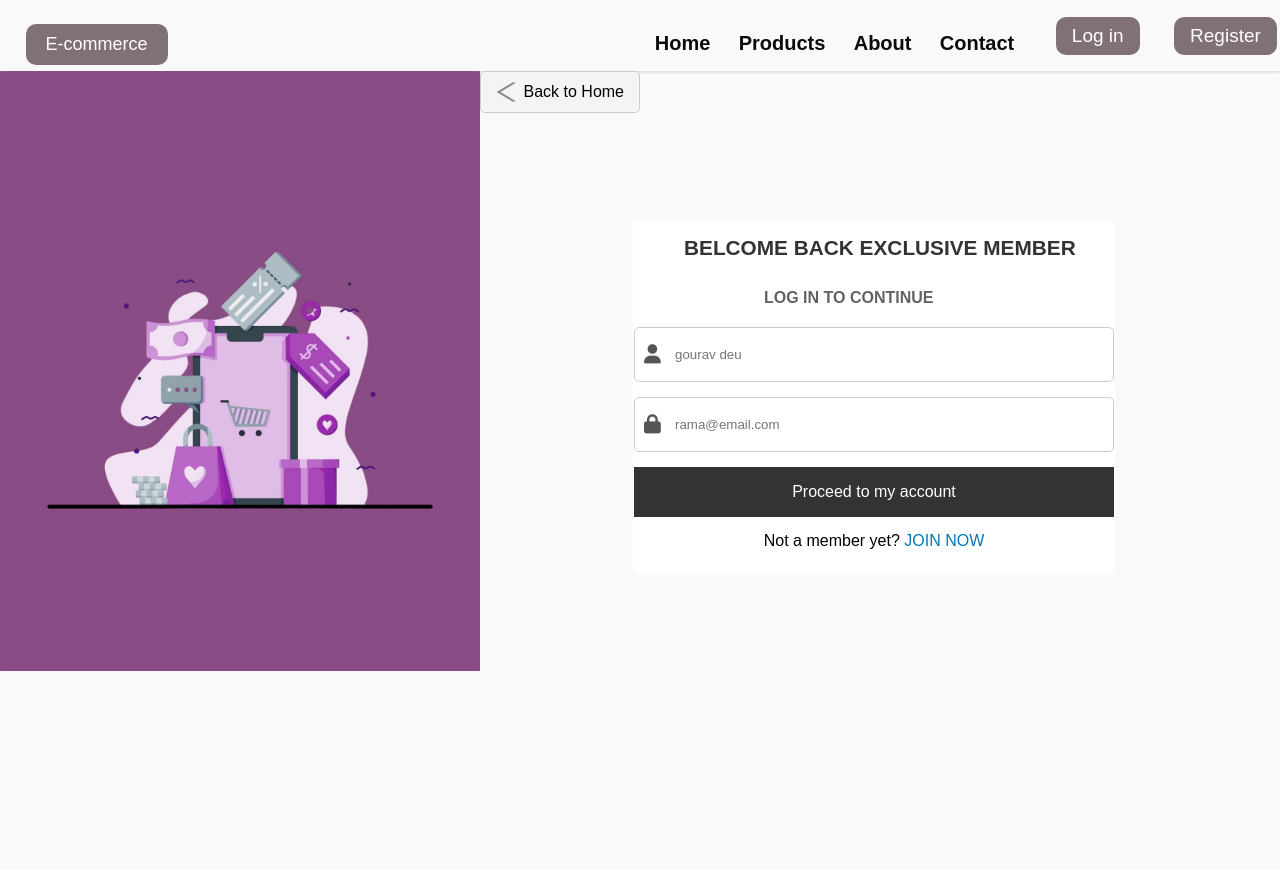
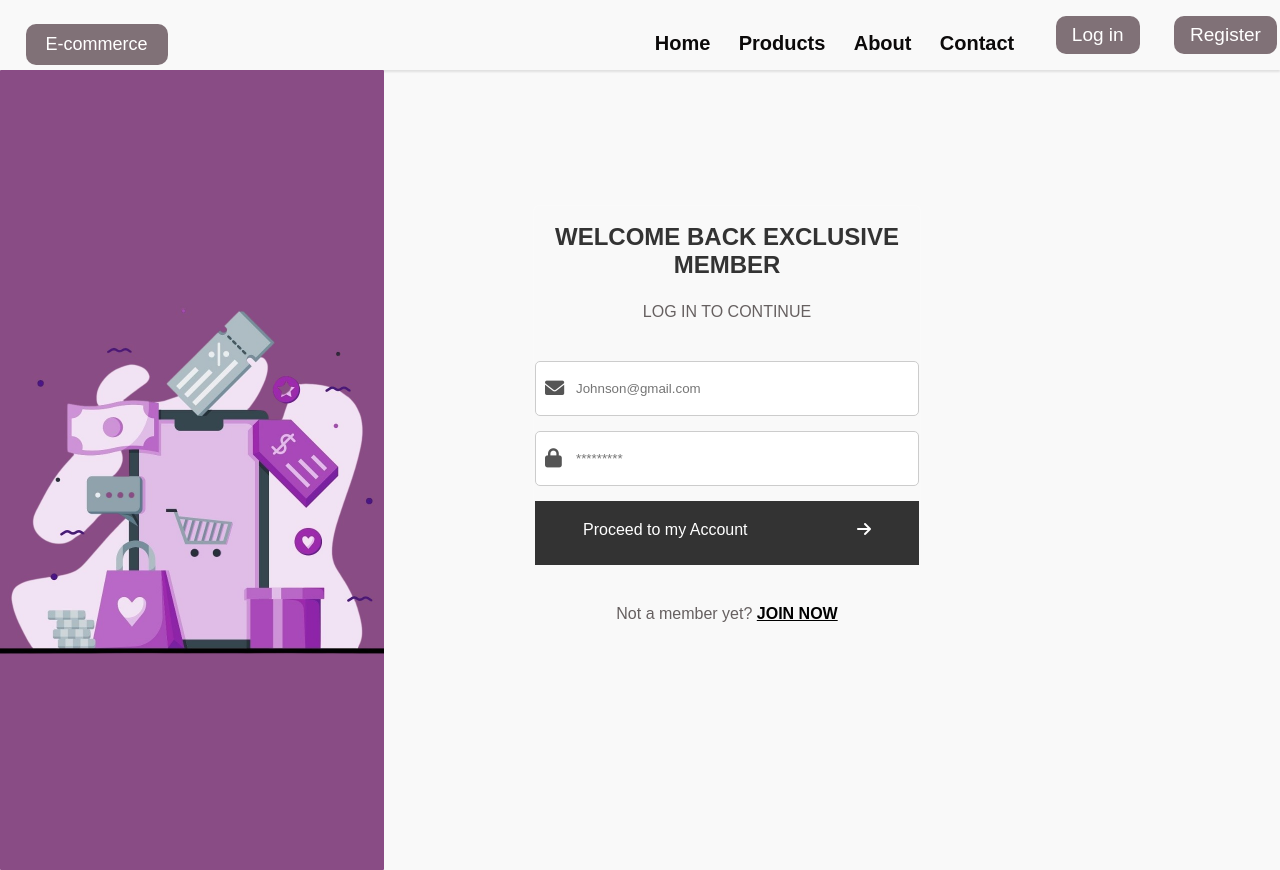
Before and after one commit to AnkeshYadav45/e-commers, a plain HTML site: page login.html in a window 1280 px wide. Before the commit the page ends 800 px from the top, so only its background shows below. Drawn offline with Linux system fonts and the light colour scheme.

Commit message:
fixed login page

```diff
--- a/login .css
+++ b/login .css
@@ -169,12 +169,13 @@ position: absolute;
     margin: 0;
     padding: 0;
     background-color: #f9f9f9;
+    overflow: hidden;
   }
   .navbar{
     display: flex;
     justify-content: space-between;
-     height: 65px;
-     box-shadow: 0 2px 2px rgba(7, 7, 7, 0.1);
+    height: 8vh;
+    box-shadow: 0 2px 2px rgba(7, 7, 7, 0.1);
     padding: .2rem .2rem;
     align-items: center;
   }
@@ -237,35 +238,19 @@ position: absolute;
   }
   .container {
     display: flex;
-    justify-content: space-between;
-    align-items: center;
-    width: 100%;
-    max-width: 1200px;
-    height: 600px;
-    top: 0px;
     position: relative;
+    height: 100vh;
 }
 .back{
     display: flex;
-    position: absolute;
-    background-color: #ffffff;
-    color: #000000;
-    top: 0px;
-    right: 560px;
-    border: 0px;
-    border-radius: 0px;
-    font-size: 10px;
-    padding: 0px;
+    margin-left: 2.5vw;
 }
 button.back {
-    display: flex;
-    align-items: center;
     padding: 10px 15px;
-    border: 1px solid #ccc;
-    background-color: #f4f4f4;
+    background: transparent;
     cursor: pointer;
-    border-radius: 5px;
     font-size: 1rem;
+    border: none;
 }
 
 .button-icon {
@@ -274,40 +259,42 @@ button.back {
     margin-right: 8px;
 }
 
+.proceed {
+    display: flex;
+    justify-content: space-between;
+    padding: 2.4vh 6vh;
+    height: 8vh;
+}
+
+.image{
+    width: 30%;
+}
+
 .image img {
     position: absolute;
     left: 0;
     height: 100%; /* Match the container height */
-    width: 40%; /* Maintain aspect ratio */
+    width: 30%; /* Maintain aspect ratio */
     border-radius: 1px;
     top: 0px;
     object-fit: cover;
 }
 .box {
-    position: absolute;
-    top : 150px;
-    height: 350px;
-    width: 40%;
-    right: 85px;
-    background-color: rgb(255, 255, 255);
+    height: 40vh;
+    width: 30vw;
+    background: transparent;
     padding: 1px;
     border-radius: 5px;
     box-shadow: 0 0 2px rgb(255, 255, 255);
+    margin: 12vh 45vh;
 }
 .box h1{
-    align-items: center;
-    margin-bottom: 29px;
-    margin-left: 50px;
-    font-size: 1.3em;
+    text-align: center;
+    margin-bottom: 3vh;
+    font-size: 1.5em;
     color: #333;
 }
-.box h2 {
-    align-items: center;
-    margin-bottom: 20px;
-    margin-left: 130px;
-    font-size: medium;
-    color: #666060;
-}
+
 .box form {
     display: flex;
     flex-direction: column;
@@ -353,12 +340,10 @@ button.back {
     pointer-events: none; /* Prevent icon from interfering with input clicks */
 }
 .box form button {
-    padding: 10px;
     background-color: #333;
     color: white;
     border: none;
     width: 100%;
-    height: 50px;
     cursor: pointer;
     font-size: 1em;
 }
@@ -370,17 +355,21 @@ button.back {
     background-color: #000000;
 }
 .box p {
+    margin-bottom: 5vh;
+    font-size: medium;
     text-align: center;
-    margin-top: 15px;
+    color: #666060;
 }
 .box p a {
-    color: #0077b6;
-    font: 20px;
-    text-decoration: none;
-}
-.box p a:hover {
+    color: black;
+    font-weight: bold;
     text-decoration: underline;
 }
+
+.footer{
+    margin-top: 5vh;
+}
+
 @media (max-width: 768px) {
     .container {
         flex-direction: column;
--- a/login.html
+++ b/login.html
@@ -30,24 +30,27 @@
         </div>
         <div>
             <button class="back" onclick="navigateToHome()">
-                <img src="photos/Shape.png" alt="Back Icon" class="button-icon">Back to Home
+                <img src="photos/Shape.png" alt="Back Icon" class="button-icon">Return Home
             </button>
+        <div class="box">
+            <h1>WELCOME BACK EXCLUSIVE MEMBER</h1>
+            <p>LOG IN TO CONTINUE</p>
+            <form action="login" method="post">
+                <div class="email">
+                    <span><i class="fa-solid fa-envelope"></i></span>
+                    <input type="email" id="emailId" name="emailId" placeholder="Johnson@gmail.com" required>
+                </div>
+                <div class="pass">
+                    <span><i class="fa-solid fa-lock"></i></span>
+                    <input type="password" id="password" name="password" placeholder="*********" required>
+                </div>
+                <button class="proceed" type="submit" onclick="navigateToHome()">
+                    Proceed to my Account
+                    <span><i class="fa-solid fa-arrow-right"></i></span>
+                </button>
+                <p class="footer">Not a member yet? <a href="register.html">JOIN NOW</a></p>
+            </form>
         </div>
-        <div class="box">
-            <h1>BELCOME BACK EXCLUSIVE MEMBER</h1>
-            <h2>LOG IN TO CONTINUE</h2>
-            <form action="login" method="post">
-                <div class="name">
-                    <span><i class="fa-solid fa-user"></i></span>
-                    <input type="text" id="username" name="username" placeholder="gourav deu" required>
-                </div>
-                <div class="email">
-                    <span><i class="fa-solid fa-lock"></i></span>
-                    <input type="email" id="email" name="emailId" placeholder="rama@email.com" required>
-                </div>
-                <button type="submit" onclick="navigateToHome()">Proceed to my account</button>
-                <p>Not a member yet? <a href="register.html">JOIN NOW</a></p>
-            </form>
         </div>
 
         <script src="index.js"></script>
```
